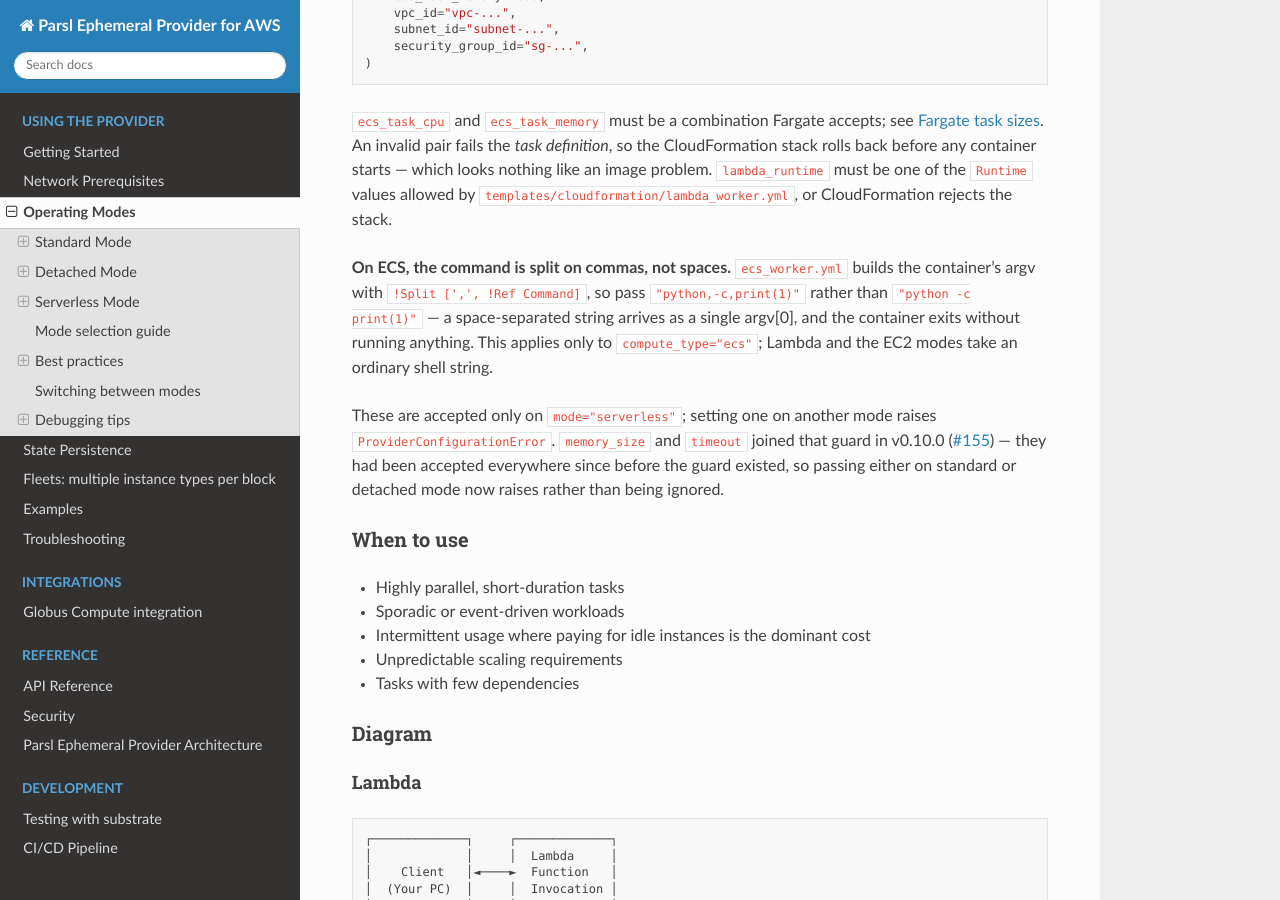
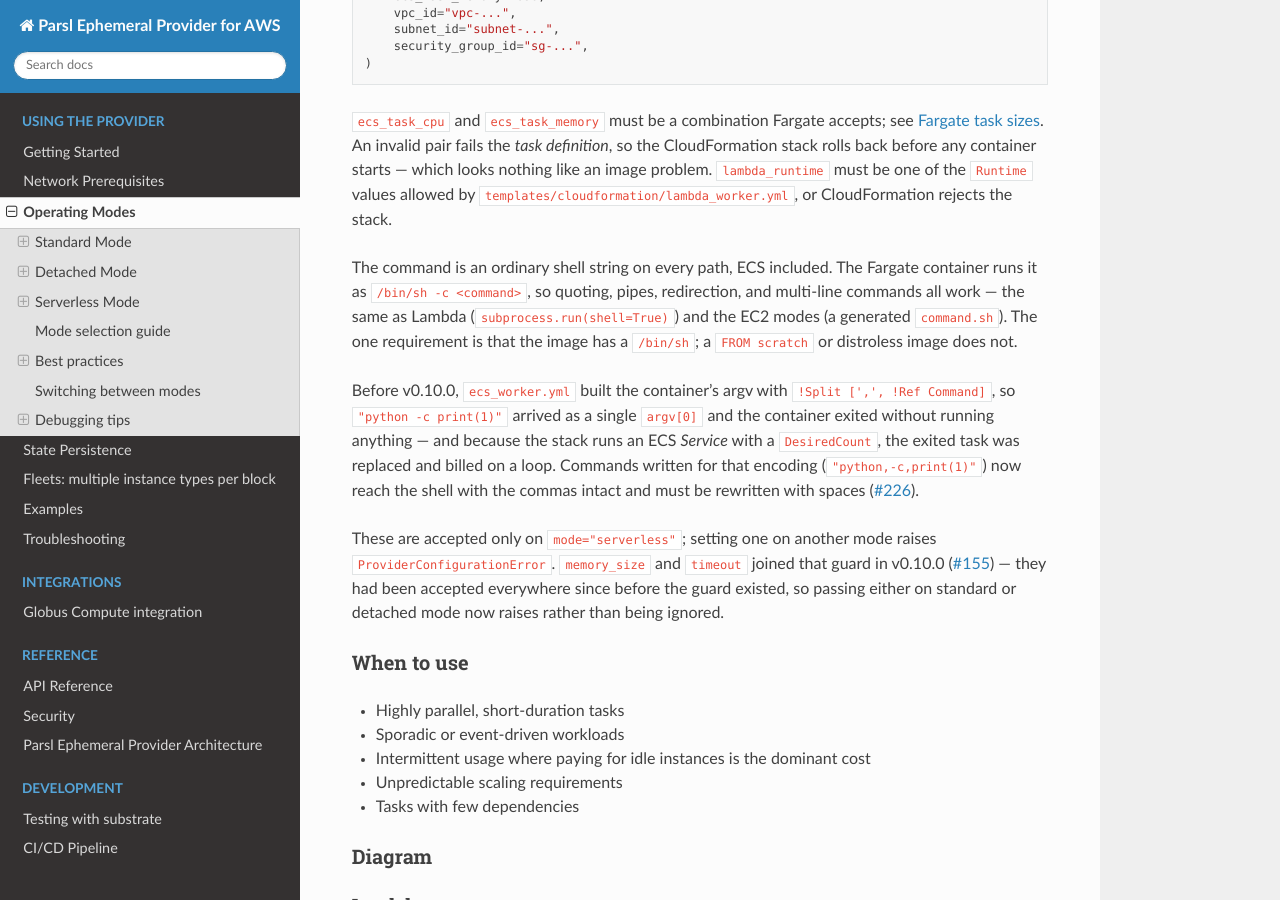
Before and after one commit to scttfrdmn/parsl-aws-provider, a Sphinx documentation site: the page built from docs/operating_modes.md, in a window 1280 px wide and 900 px high, scrolled down 6395 px. Built offline with Sphinx 7.4.7 and the Read the Docs theme 3.1.0, drawn with Linux system fonts in a browser that asks for light colours.

Commit message:
fix: run the ECS command through a shell, not comma-split argv (closes #226)
`ecs_worker.yml` built the container's argv with
`!Split [',', !Ref Command]`, so `submit("python -c 'print(1)'")` -- the
form every other path accepts -- arrived as a single `argv[0]`, the
container failed to exec, and because the stack runs an ECS *Service*
with a `DesiredCount` the exited task was replaced and billed on a loop.
Nothing distinguished that from a task that ran and finished: the task
definition registered, the stack reached CREATE_COMPLETE, and the task
reached STOPPED.

The template now runs `/bin/sh -c <command>`, matching `ECSManager`'s own
`_register_task_definition`, Lambda's `subprocess.run(shell=True)`, and
the EC2 fleet's generated `command.sh`. The one new requirement is that
the image has a `/bin/sh`.

The issue proposed comma-joining inside `ServerlessMode` instead. That
would have hidden the encoding without removing it: a command containing
a comma would still have been cut in two, and space-splitting into argv
would still have mishandled quotes. Every consumer of this string in the
package already wanted a shell line, so the template was the outlier.

`ServerlessMode` also stopped collapsing newlines to `;`. That served the
old argv encoding and silently truncated any multi-line command with a
comment in it, since everything after the `#` became part of the comment.
CloudFormation preserves newlines in a `String` parameter -- verified
against the live service by reading a parameter echo back out of a stack
output, since no emulator settles that.

Three unit tests, split by seam because the two halves fail
independently: the mode passes the command through untouched (quotes,
commas, newlines), and the template wraps it rather than splitting it.
The integration test that read the deployed task definition back now
submits `"echo hello, world"` and asserts the exact argv; it previously
asserted only that the command was non-empty, which is why it passed
against the defect -- the old split produced a non-empty two-element
list.

The E2E suite's `_argv()` helper existed only for this encoding and is
gone; its call sites now pass ordinary quoted shell strings, which is
also a stronger test of the fix than a comma-joined one.

BREAKING CHANGE: commands written for the old encoding
("python,-c,print(1)") now reach the shell with their commas intact and
must be respaced.

```diff
--- a/docs/operating_modes.md
+++ b/docs/operating_modes.md
@@ -315,12 +315,19 @@ back before any container starts — which looks nothing like an image problem.
 `templates/cloudformation/lambda_worker.yml`, or CloudFormation rejects the
 stack.
 
-**On ECS, the command is split on commas, not spaces.** `ecs_worker.yml` builds
-the container's argv with `!Split [',', !Ref Command]`, so pass
-`"python,-c,print(1)"` rather than `"python -c print(1)"` — a space-separated
-string arrives as a single argv[0], and the container exits without running
-anything. This applies only to `compute_type="ecs"`; Lambda and the EC2 modes take
-an ordinary shell string.
+The command is an ordinary shell string on every path, ECS included. The Fargate
+container runs it as `/bin/sh -c <command>`, so quoting, pipes, redirection, and
+multi-line commands all work — the same as Lambda (`subprocess.run(shell=True)`)
+and the EC2 modes (a generated `command.sh`). The one requirement is that the image
+has a `/bin/sh`; a `FROM scratch` or distroless image does not.
+
+Before v0.10.0, `ecs_worker.yml` built the container's argv with
+`!Split [',', !Ref Command]`, so `"python -c print(1)"` arrived as a single
+`argv[0]` and the container exited without running anything — and because the stack
+runs an ECS *Service* with a `DesiredCount`, the exited task was replaced and
+billed on a loop. Commands written for that encoding (`"python,-c,print(1)"`) now
+reach the shell with the commas intact and must be rewritten with spaces
+([#226](https://github.com/scttfrdmn/parsl-ephemeral-provider/issues/226)).
 
 These are accepted only on `mode="serverless"`; setting one on another mode
 raises `ProviderConfigurationError`. `memory_size` and `timeout` joined that
```
Also changed, not shown: CHANGELOG.md (+26 -0 lines), 5 other files.
